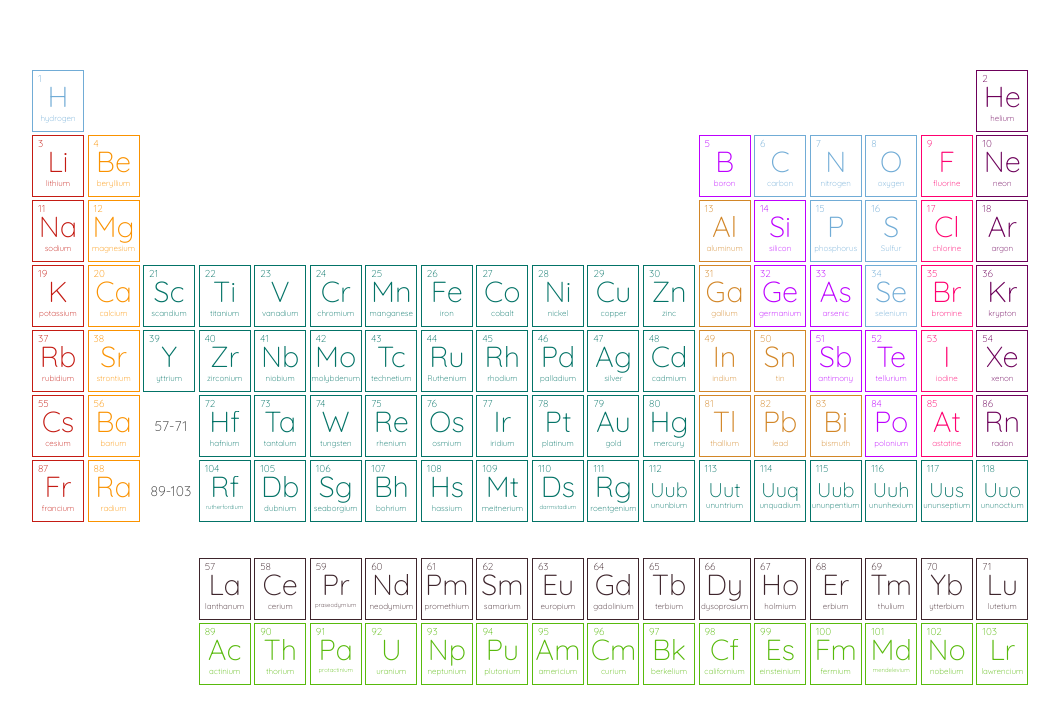
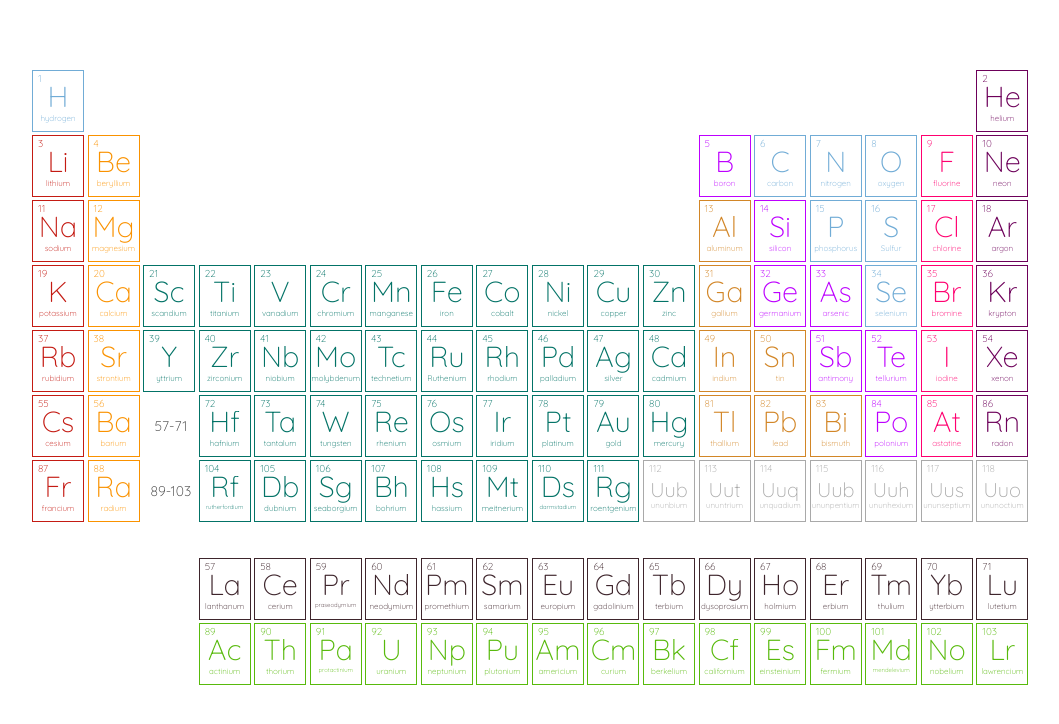
Before and after one commit to codethecoffee/justlovechem, a plain HTML site: page index.html in a window 1280 px wide. Shown: the whole page, without its empty margins (108-1167 px from the left). Drawn offline with nearby package versions, Linux system fonts and the light colour scheme.

Commit message:
Distinguish undiscovered elements

```diff
--- a/css/stylesheet.css
+++ b/css/stylesheet.css
@@ -203,6 +203,16 @@ a:hover {
 	overflow: hidden;
 }
 
+.undiscovered {
+	min-width: 52px;
+	width: 52px;
+	height: 62px;
+	color: #A9A9A9;
+	border: 1.5px solid #A9A9A9;
+	text-decoration: none;
+	overflow: hidden;
+}
+
 .box:hover {
 	color: white;
   background: #037367;
--- a/index.html
+++ b/index.html
@@ -2908,90 +2908,76 @@
 						<!-- END OF POP UP -->
 
 						<td>
-							<a>
-								<div class="box">
+								<div class="undiscovered">
 									<div class="atomic-number">112</div>
 									<center>
 										<div class="long-symbol">Uub</div>
 										<div class="long-name">ununbium</div>
 									</center>
 								</div>
-							</a>
 						</td>
 
 
 						<td>
-							<a>
-								<div class="box">
+								<div class="undiscovered">
 									<div class="atomic-number">113</div>
 									<center>
 										<div class="long-symbol">Uut</div>
 										<div class="long-name">ununtrium</div>
 									</center>
 								</div>
-							</a>
 						</td>
 
 						<td>
-							<a>
-								<div class="box">
+								<div class="undiscovered">
 									<div class="atomic-number">114</div>
 									<center>
 										<div class="long-symbol">Uuq</div>
 										<div class="long-name">unquadium</div>
 									</center>
 								</div>
-							</a>
 						</td>
 
 						<td>
-							<a>
-								<div class="box">
+								<div class="undiscovered">
 									<div class="atomic-number">115</div>
 									<center>
 										<div class="long-symbol">Uub</div>
 										<div class="long-name">ununpentium</div>
 									</center>
 								</div>
-							</a>
 						</td>
 
 
 						<td>
-							<a>
-								<div class="box">
+								<div class="undiscovered">
 									<div class="atomic-number">116</div>
 									<center>
 										<div class="long-symbol">Uuh</div>
 										<div class="long-name">ununhexium</div>
 									</center>
 								</div>
-							</a>
 						</td>
 
 
 						<td>
-							<a>
-								<div class="box">
+								<div class="undiscovered">
 									<div class="atomic-number">117</div>
 									<center>
 										<div class="long-symbol">Uus</div>
 										<div class="long-name">ununseptium</div>
 									</center>
 								</div>
-							</a>
 						</td>
 
 						<td>
-							<a>
-								<div class="box">
+								<div class="undiscovered">
 									<div class="atomic-number">118</div>
 									<center>
 										<div class="long-symbol">Uuo</div>
 										<div class="long-name">ununoctium</div>
 									</center>
 								</div>
-							</a>
 						</td>
 
 					</tr>
```
